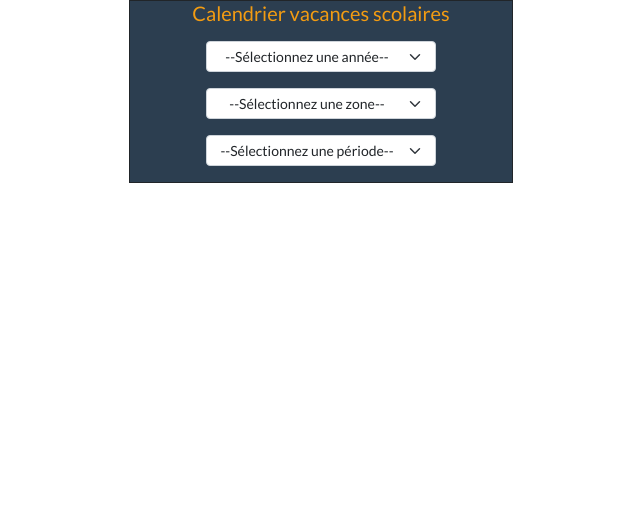
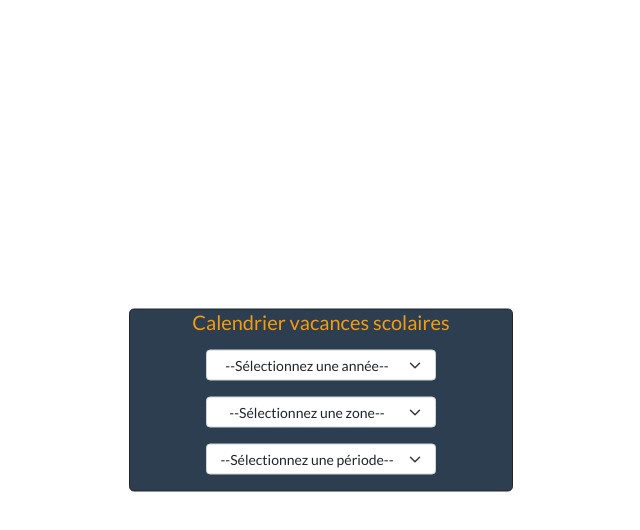
Before and after one commit to oliv971/Calendrier_vacances_scolaires, a plain HTML site: page index.html in a window 1280 px wide. Shown: the whole page, without its empty margins (319-959 px from the left). Drawn offline with nearby package versions, Linux system fonts and the light colour scheme.

Commit message:
modif body css

```diff
--- a/styles.css
+++ b/styles.css
@@ -1,11 +1,18 @@
 body {
-    height: 250px;
+    display: flex;
+    justify-content: center;
+    align-items: center;
 }
 
 #accueil {
     width: 30%;
     margin: auto;
     border: solid 1px;
+    border-radius: 5px;
+    position: absolute;
+    top: 50%;
+    left: 50%;
+    transform: translate(-50%,-50%);
 }
 
 .select-tab, #affiche {
```
